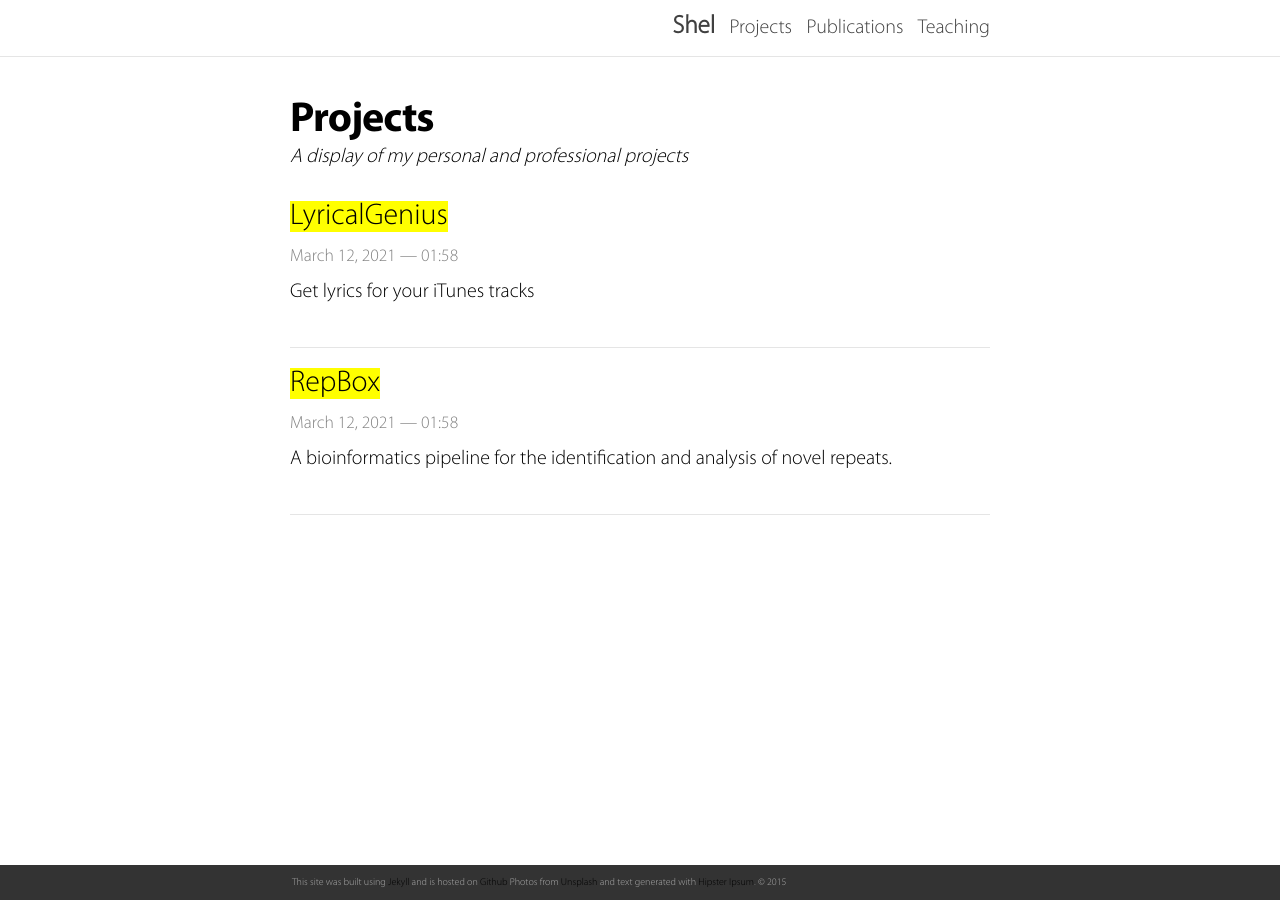
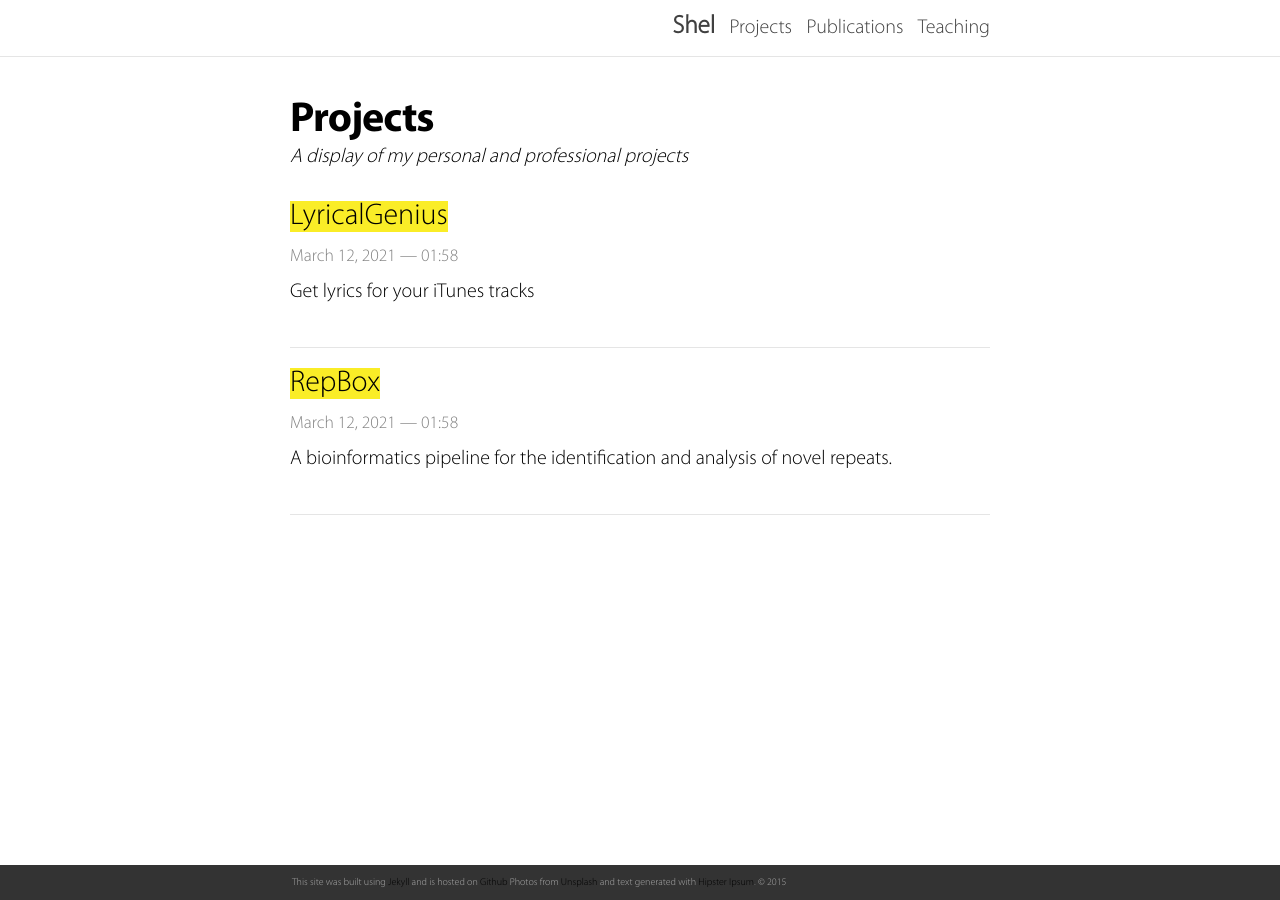
Before and after one commit to shelvasha/shelvasha.github.io, a Jekyll site: the page built from projects.md, in a window 1280 px wide. Built offline with Jekyll 4.4.1, drawn with Linux system fonts in a browser that asks for light colours; nearby versions of some CDN libraries.

Commit message:
Update _base.scss

```diff
--- a/_sass/_base.scss
+++ b/_sass/_base.scss
@@ -36,6 +36,7 @@ $black: #000;
 $grey-color-dark: #333;   /* footer */
 $grey-color-light: #ddd;  /* navigation bar border */
 $text-color:     #000;
+$highlighter: #FAED27;
 
 /* Set theme color *************************/
 $theme-color:   $black;
@@ -160,7 +161,7 @@ a {
 article a {
     color: $theme-color;
     font-weight: 100;
-    background-color: #FFFF00;
+    background-color: $highlighter;
 
     &:hover {
         text-decoration: none;
```
